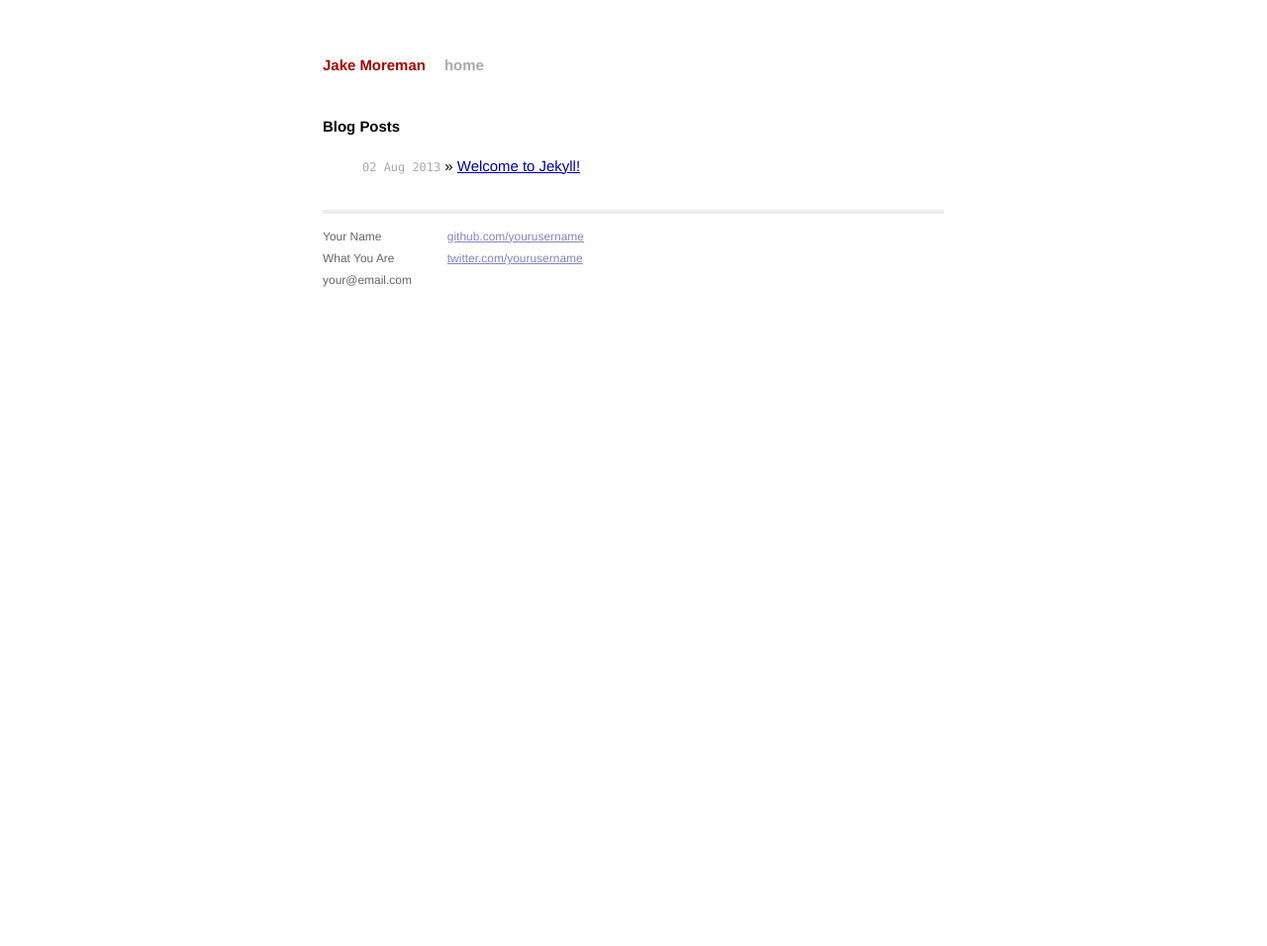
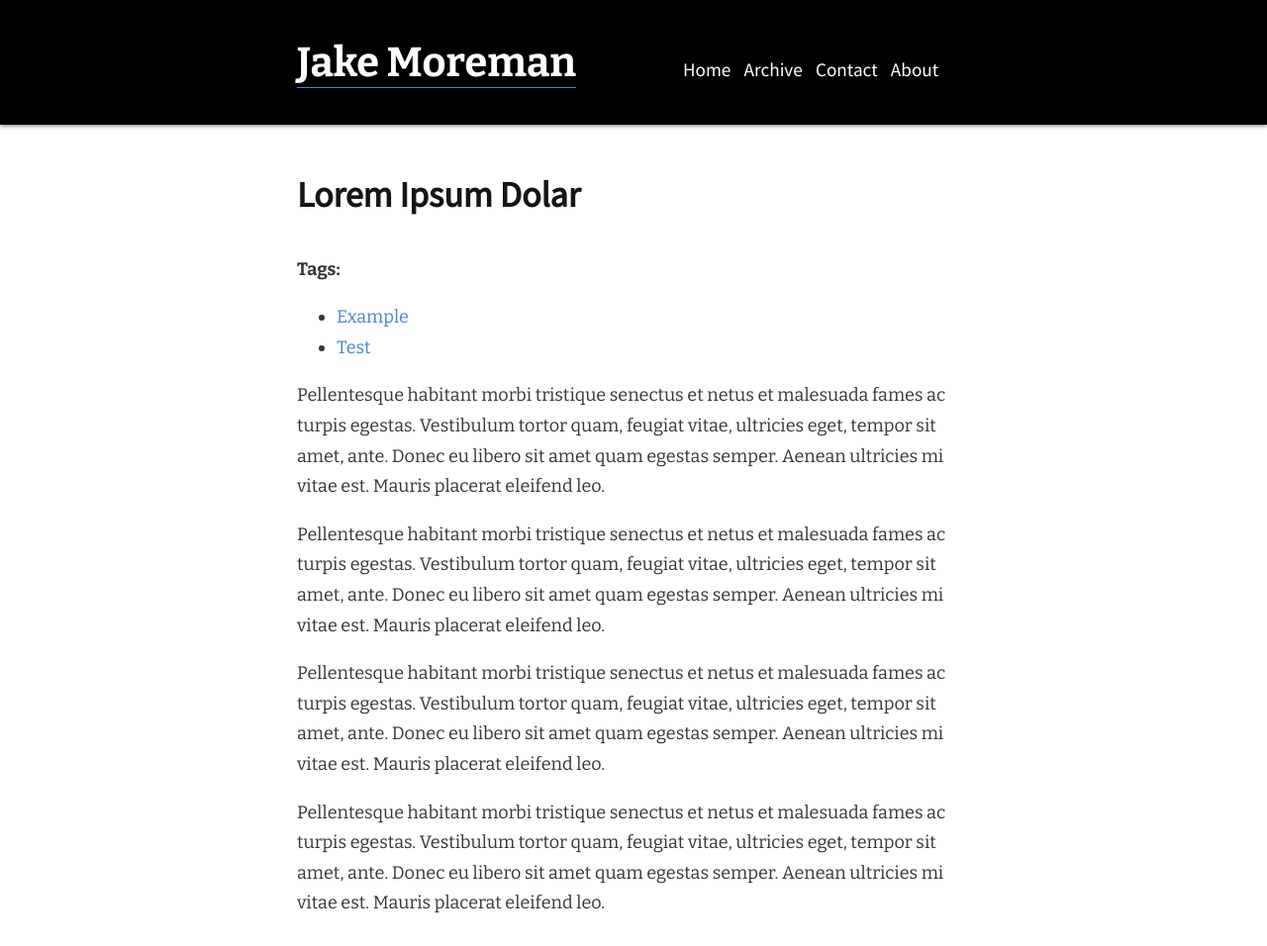
Before and after one commit to jake284773/jmoreman.github.io, a Jekyll site: the page built from index.html, in a window 1280 px wide. Shown: the whole page at 99% size. Built offline with Jekyll 4.4.1, drawn with Linux system fonts in a browser that asks for light colours; Markdown is read by kramdown in place of the engine named in the settings.

Commit message:
Major design changes.

```diff
--- a/_layouts/default.html
+++ b/_layouts/default.html
@@ -7,7 +7,7 @@
     <meta name="viewport" content="width=device-width,initial-scale=1">
 
     <!-- custom fonts  -->
-        <link href='http://fonts.googleapis.com/css?family=PT+Sans:400,700,400italic|PT+Serif:400,700,400italic' rel='stylesheet' type='text/css'>
+    <link href='http://fonts.googleapis.com/css?family=Source+Sans+Pro|Bitter:400,700,400italic' rel='stylesheet' type='text/css'>
 
     <link rel="stylesheet" href="/css/normalize.css">
     <link rel="stylesheet" href="/css/gridism.css">
@@ -18,34 +18,71 @@
     <!-- Custom CSS -->
     <link rel="stylesheet" href="/css/main.css">
   </head>
-    <body>
 
-        <div class="container">
-          <div class="site">
-            <div class="header">
-              <h1 class="title"><a href="/">{{ site.name }}</a></h1>
-              <a class="extra" href="/">home</a>
+  <body class="wrap">
+    <header>
+      <div class="grid">
+        <div class="unit half center-on-mobiles site-title">
+          <h1><a href="/">Jake Moreman</a></h1>
         </div>
 
-                {{ content }}
+        <nav class="mobile-nav center-on-mobiles show-on-mobiles">
+          <ul>
+            <li><a href="/">Home</a></li>
+            <li><a href="/archive">Archive</a></li>
+            <li><a href="/contact">Contact</a></li>
+            <li><a href="/about">About</a></li>
+          </ul>
+        </nav>
 
-            <div class="footer">
-              <div class="contact">
-                <p>
-                  Your Name<br />
-                  What You Are<br />
-                  your@email.com
-                </p>
+        <nav class="main-nav unit half hide-on-mobiles">
+          <ul>
+            <li><a href="/">Home</a></li>
+            <li><a href="/archive">Archive</a></li>
+            <li><a href="/contact">Contact</a></li>
+            <li><a href="/about">About</a></li>
+          </ul>
+        </nav>
       </div>
-              <div class="contact">
-                <p>
-                  <a href="http://github.com/yourusername/">github.com/yourusername</a><br />
-                  <a href="http://twitter.com/yourusername/">twitter.com/yourusername</a><br />
-                </p>
+    </header>
+
+    <div class="grid">
+      <div class="unit whole">
+        <section class="main-section">
+          <article class="post-snippet">
+            <h2>Lorem Ipsum Dolar</h2>
+            <strong>Tags:</strong>
+            <ul class="tag-list">
+              <li><a href="/tags/example">Example</a></li>
+              <li><a href="/tags/test">Test</a></li>
+            </ul>
+
+            <p>Pellentesque habitant morbi tristique senectus et netus
+              et malesuada fames ac turpis egestas. Vestibulum tortor
+              quam, feugiat vitae, ultricies eget, tempor sit amet,
+              ante. Donec eu libero sit amet quam egestas semper. Aenean
+              ultricies mi vitae est. Mauris placerat eleifend leo.</p>
+
+            <p>Pellentesque habitant morbi tristique senectus et netus
+              et malesuada fames ac turpis egestas. Vestibulum tortor
+              quam, feugiat vitae, ultricies eget, tempor sit amet,
+              ante. Donec eu libero sit amet quam egestas semper. Aenean
+              ultricies mi vitae est. Mauris placerat eleifend leo.</p>
+
+            <p>Pellentesque habitant morbi tristique senectus et netus
+              et malesuada fames ac turpis egestas. Vestibulum tortor
+              quam, feugiat vitae, ultricies eget, tempor sit amet,
+              ante. Donec eu libero sit amet quam egestas semper. Aenean
+              ultricies mi vitae est. Mauris placerat eleifend leo.</p>
+
+            <p>Pellentesque habitant morbi tristique senectus et netus
+              et malesuada fames ac turpis egestas. Vestibulum tortor
+              quam, feugiat vitae, ultricies eget, tempor sit amet,
+              ante. Donec eu libero sit amet quam egestas semper. Aenean
+              ultricies mi vitae est. Mauris placerat eleifend leo.</p>
+          </article>
+        </section>
       </div>
     </div>
-          </div>
-        </div> <!-- /container -->
-
   </body>
 </html>
--- a/css/gridism.css
+++ b/css/gridism.css
@@ -36,13 +36,13 @@
 /* Let people nuke the gutters/padding completely in a couple of ways */
 .no-gutters .unit,
 .unit.no-gutters {
-  padding: 0 !important;
+  padding: 0 !important;z
 }
 
 /* Wrapping at a maximum width is optional */
 .wrap .grid,
 .grid.wrap {
-  max-width: 978px;
+  max-width: 720px;
   margin: 0 auto;
 }
 
@@ -82,6 +82,11 @@
 .pull-left    { float: left; }
 .pull-right   { float: right; }
 
+/* Hide sections on larger screens */
+.show-on-mobiles {
+    display: none !important;
+}
+
 /* Responsive Stuff */
 @media screen and (max-width: 568px) {
   /* Stack anything that isn’t full-width on smaller screens */
@@ -102,6 +107,9 @@
   .hide-on-mobiles {
     display: none !important;
   }
+  .show-on-mobiles {
+    display: block !important;
+  }
 }
 
 /* Expand the wrap a bit further on larger screens */
--- a/css/main.css
+++ b/css/main.css
@@ -1,160 +1,89 @@
-/*****************************************************************************/
-/*
-/* Common
-/*
-/*****************************************************************************/
-
-/* Global Reset */
-* {
-  margin: 0;
-  padding: 0;
+body {
+    font: 16px "Bitter", Georgia, Times New Roman, serif;
+    color: #333;
 }
 
-html, body { height: 100%; }
-
-body {
-  background-color: #FFF;
-  font: 13.34px Helvetica, Arial, sans-serif;
-  font-size: small;
-  text-align: center;
+header {
+    background: #000;
+    box-shadow: 0 0 5px #333;
+    -webkit-box-shadow: 0 0 5px #333;
+    -moz-boz-shadow: 0 0 5px #333;
 }
 
-h1, h2, h3, h4, h5, h6 {
-  font-size: 100%; }
-
-h1 { margin-bottom: 1em; }
-p { margin: 1em 0; }
-
-a         { color: #00a; }
-a:hover   { color: #000; }
-a:visited { color: #a0a; }
-
-/*****************************************************************************/
-/*
-/* Home
-/*
-/*****************************************************************************/
-ul.posts {
-  list-style-type: none;
-  margin-bottom: 2em;
+.main-nav {
+    margin-top: 32px;
 }
 
-ul.posts li {
-  line-height: 1.75em;
+.mobile-nav li, .main-nav li {
+    margin-right: 10px;
 }
 
-ul.posts span {
-  color: #aaa;
-  font-family: Monaco, "Courier New", monospace;
-  font-size: 80%;
+.mobile-nav ul {
+    padding-left: 0;
 }
 
-/*****************************************************************************/
-/*
-/* Site
-/*
-/*****************************************************************************/
-
-.site {
-  font-size: 115%;
-  text-align: justify;
-  width: 42em;
-  margin: 3em auto 2em;
-  line-height: 1.5em;
+nav li {
+    display: inline-block;
 }
 
-.site .header a {
-  font-weight: bold;
-  text-decoration: none;
+nav li a {
+    text-decoration: none;
+    font-size: 1.2em;
+    color: #fff;
+    border-bottom: 1px solid transparent;
+    transition: 0.9s;
 }
 
-.site .header h1.title {
-  display: inline-block;
-  margin-bottom: 2em;
+nav li a:hover {
+    border-bottom: 1px solid #4d82d6;
+    background: transparent;
+    color: #fff;
 }
 
-.site .header h1.title a {
-  color: #a00;
+nav ul li {
+    font-family: "Source Sans Pro", Helvetica, Verdana, sans-serif;
 }
 
-.site .header h1.title a:hover {
-  color: #000;
+header h1 { font-size: 2.6em;  }
+
+header h1 a, header h1 a:hover {
+    text-decoration: none;
+    color: #fff;
 }
 
-.site .header a.extra {
-  color: #aaa;
-  margin-left: 1em;
+header h1 a {
+    border-bottom: 1px solid #4d82d6;
+    transition: 0.9s;
 }
 
-.site .header a.extra:hover {
-  color: #000;
+header h1 a:hover {
+    color: #4d82d6;
+    background: transparent;
+    border-bottom: 1px solid transparent;
 }
 
-.site .meta {
-  color: #aaa;
+a {
+    text-decoration: none;
+    color: #4d82d6;
+    transition: 0.45s;
 }
 
-.site .footer {
-  font-size: 80%;
-  color: #666;
-  border-top: 4px solid #eee;
-  margin-top: 2em;
-  overflow: hidden;
+a:hover {
+    background: #f3faaa;
+    color: #333;
 }
 
-.site .footer .contact {
-  float: left;
-  margin-right: 3em;
+h2, h3, h4, h5, h6 {
+    color: #151515;
+    font-family: "Source Sans Pro", Helvetica, Verdana, sans-serif;
 }
 
-.site .footer .contact a {
-  color: #8085C1;
+article h2 {
+    font-size: 2em;
 }
 
-.site .footer .rss {
-  margin-top: 1.1em;
-  margin-right: -.2em;
-  float: right;
+article {
+    font-size: 1.125em;
+    line-height: 1.7;
+    color: #353535;
 }
-
-.site .footer .rss img {
-  border: 0;
-}
-
-/*****************************************************************************/
-/*
-/* Posts
-/*
-/*****************************************************************************/
-
-/* standard */
-.post pre {
-  border: 1px solid #ddd;
-  background-color: #eef;
-  padding: 0 .4em;
-}
-
-.post ul, .post ol {
-  margin-left: 1.35em;
-}
-
-.post code {
-  border: 1px solid #ddd;
-  background-color: #eef;
-  padding: 0 .2em;
-}
-
-.post pre code {
-  border: none;
-}
-
-/* terminal */
-.post pre.terminal {
-  border: 1px solid #000;
-  background-color: #333;
-  color: #FFF;
-}
-
-.post pre.terminal code {
-  background-color: #333;
-}
```
Lines whose indentation alone changed are shown as unchanged.
